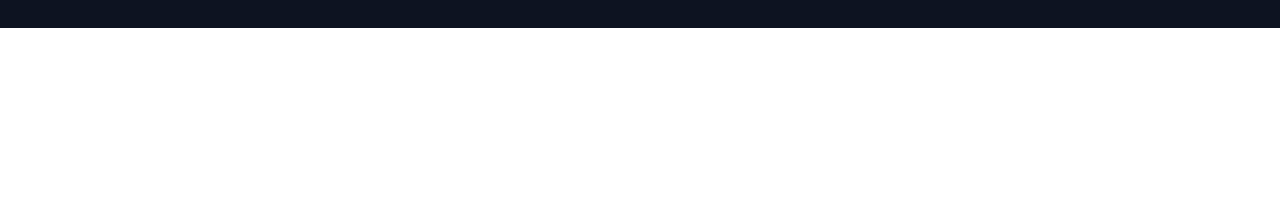
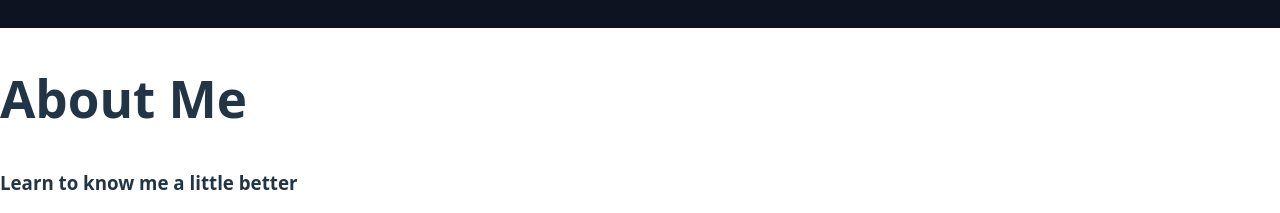
Before and after one commit to MathisDS15/Portfolio-Mathis-DA-SILVA-With-React, a React (Vite) app: page / in a window 1280 px wide. Shown: the part 772-985 px from the top of the page. Before the commit the page ends 800 px from the top, so only its background shows below. Built offline with nearby package versions, Linux system fonts and the light colour scheme.

Commit message:
I created structure of my about page.

```diff
--- a/src/App.jsx
+++ b/src/App.jsx
@@ -1,5 +1,6 @@
 import Header from './components/Header/Header'
 import Home from './components/Home/Home'
+import About from './components/About/About'
 
 
 function App() {
@@ -12,7 +13,8 @@ function App() {
           <Home />
         </section>
         <section id="about">
-
+          <Header />
+          <About />
         </section>
         <section id="experiences">
 
--- a/src/components/About/About.jsx
+++ b/src/components/About/About.jsx
@@ -0,0 +1,56 @@
+import React from 'react';
+import './About.css';
+
+function About () {
+    return (
+        <div className="about">
+            <div className="about-container">
+                <div className="about-title">
+                    <h1>About Me</h1>
+                </div>
+                <div className="about-box">
+                    <div className="about-box-title">
+                        <h3>Learn to know me a little better</h3>
+                    </div>
+                    <div className="about-grid-subbox">
+                        <div className="about-subbox-1">
+                            <div className="about-subbox-1-card-1">
+
+                            </div>
+                            <div className="about-subbox-1-card-2">
+
+                            </div>
+                            <div className="about-subbox-1-card-3">
+
+                            </div>
+                        </div>
+                        <div className="about-subbox-2">
+                            <div className="">
+
+                            </div>
+                            <div className="">
+
+                            </div>
+                            <div className="">
+
+                            </div>
+                        </div>
+                        <div className="about-subbox-3">
+                            <div className="about-subbox-3-card-1">
+
+                            </div>
+                            <div className="about-subbox-3-card-2">
+
+                            </div>
+                            <div className="about-subbox-3-card-3">
+
+                            </div>
+                        </div>
+                    </div>
+                </div>
+            </div>
+        </div>
+    )
+}
+
+export default About;
```
